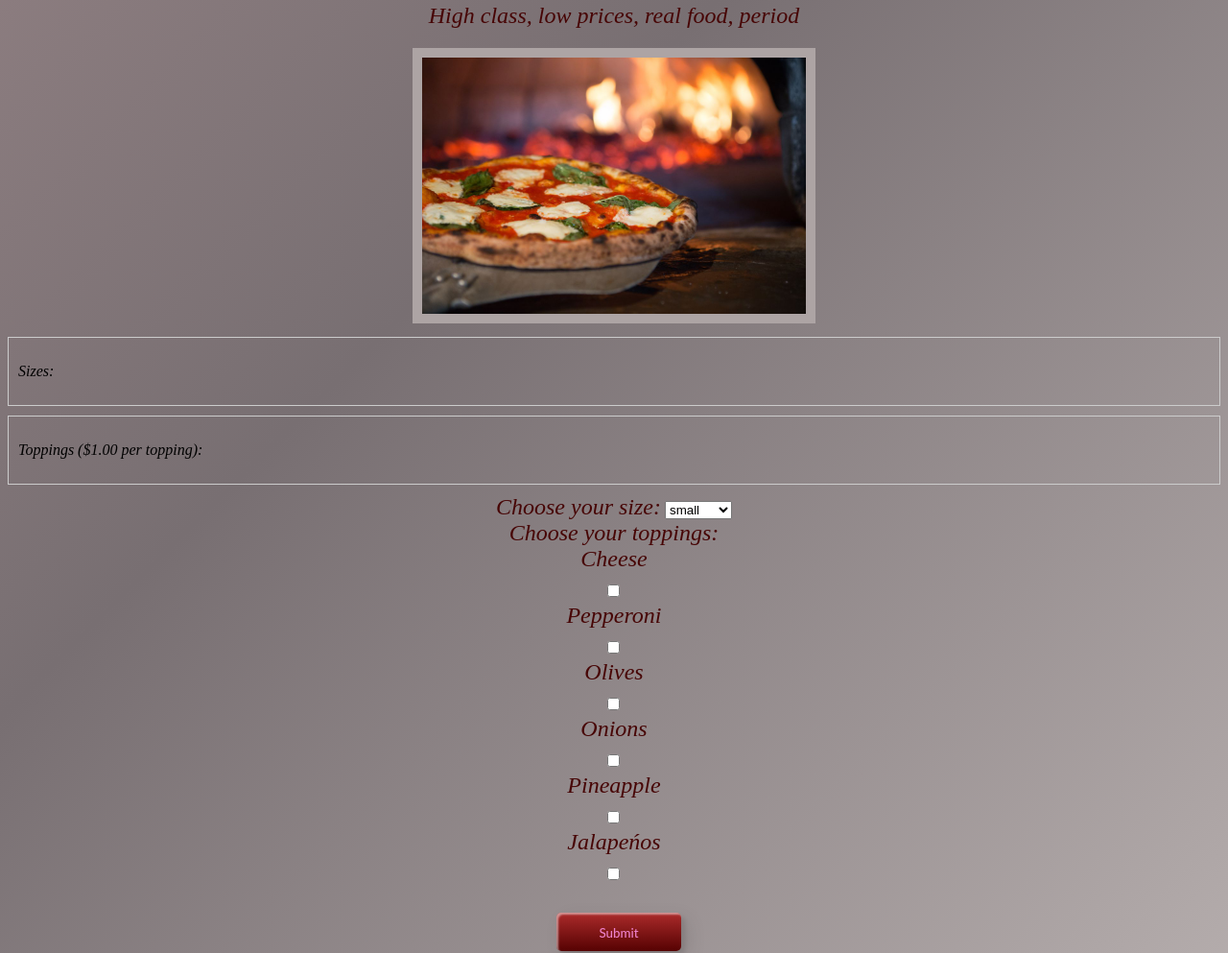
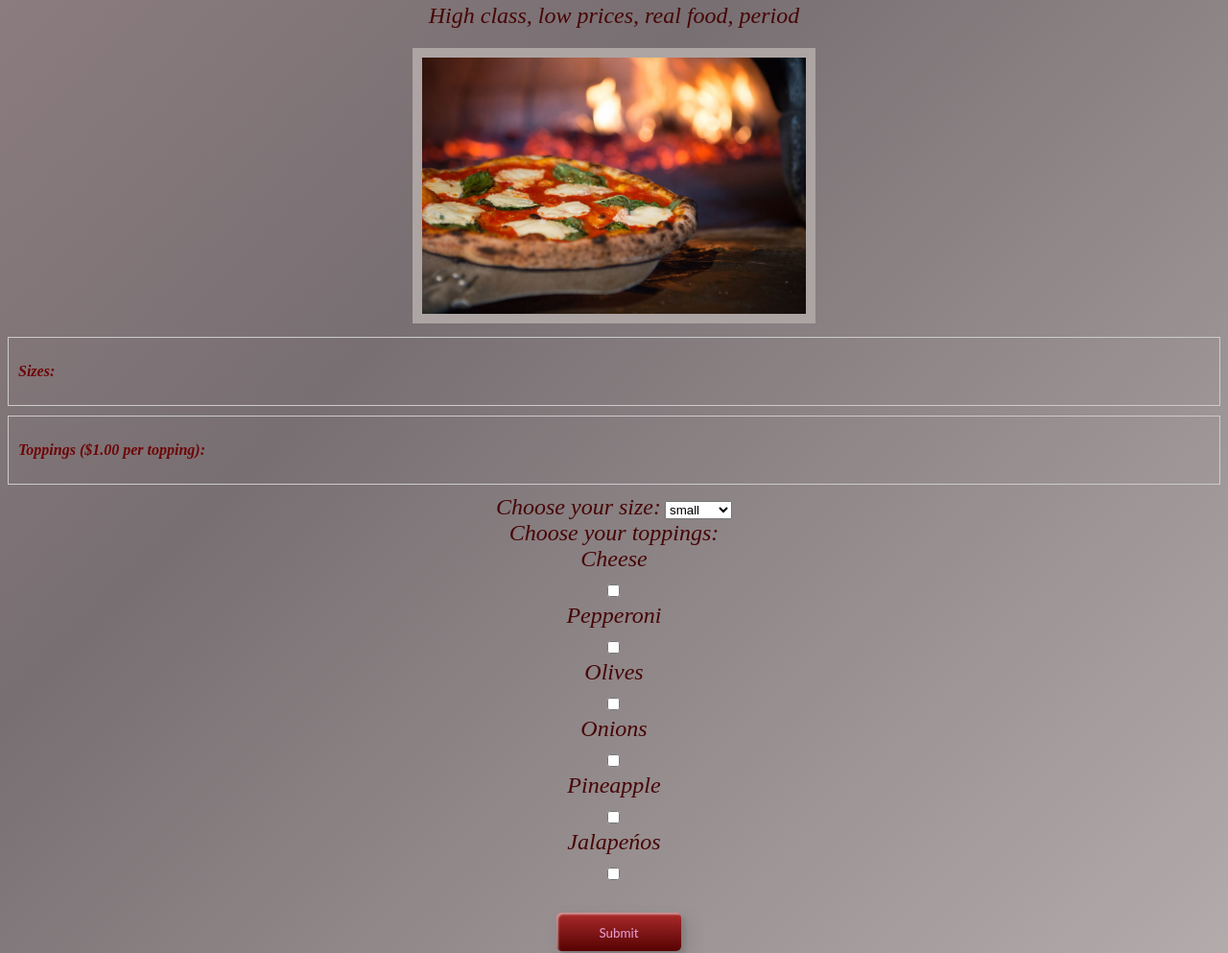
Before and after one commit to jmcmahon01/Josephino-s-Pizzaria, a plain HTML site: page index.html in a window 1280 px wide. Shown: the part 68-1061 px from the top of the page at 96% size. Drawn offline with Linux system fonts and the light colour scheme.

Commit message:
make final styling adjustments to containers and buttons

```diff
--- a/css/styles.css
+++ b/css/styles.css
@@ -47,7 +47,9 @@ body {
 
 .collapsible {
   font-style: italic;
-  color: maroon cursor: pointer;
+  font-weight: bold;
+  color: rgb(110, 5, 5);
+  cursor: pointer;
   padding: 10px;
   border: 1px solid #ccc;
   margin-bottom: 10px;
@@ -85,7 +87,7 @@ form {
 .custom-btn {
   width: 130px;
   height: 40px;
-  color: #ee82cc;
+  color: #e498cc;
   border-radius: 5px;
   padding: 10px 25px;
   font-family: 'Lato', sans-serif;
```
